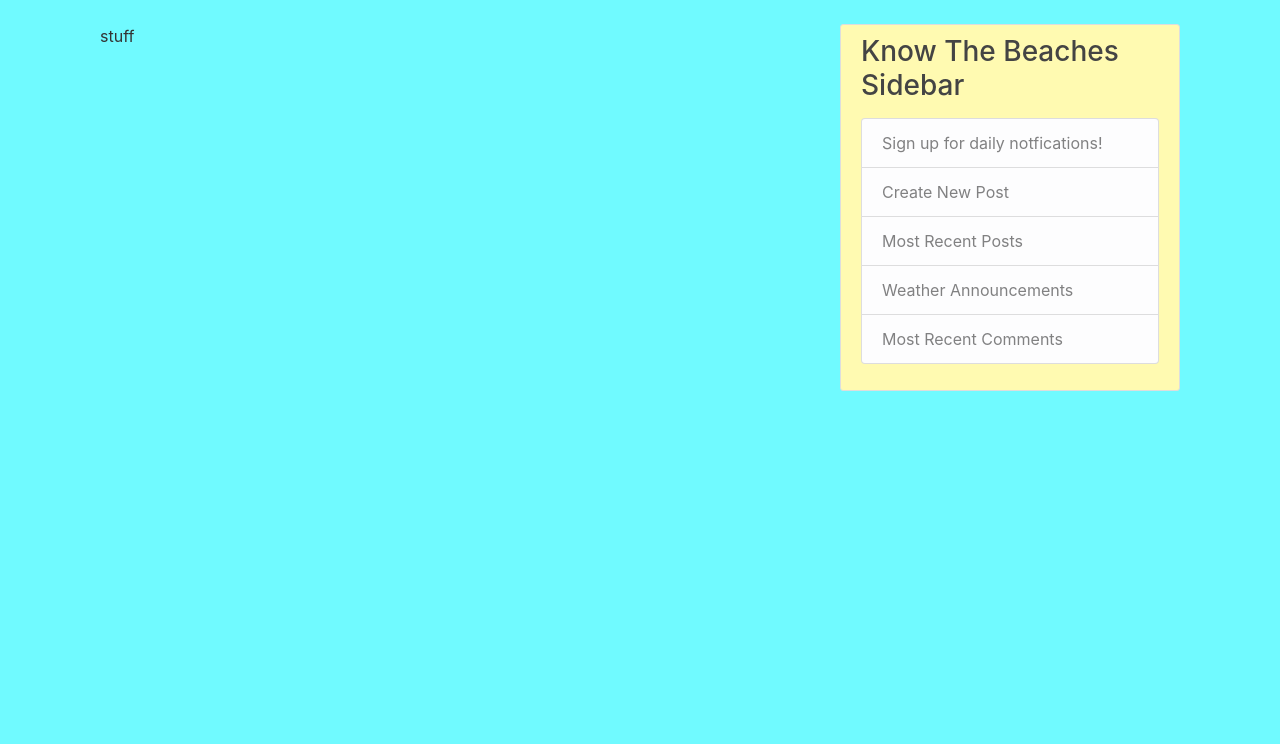
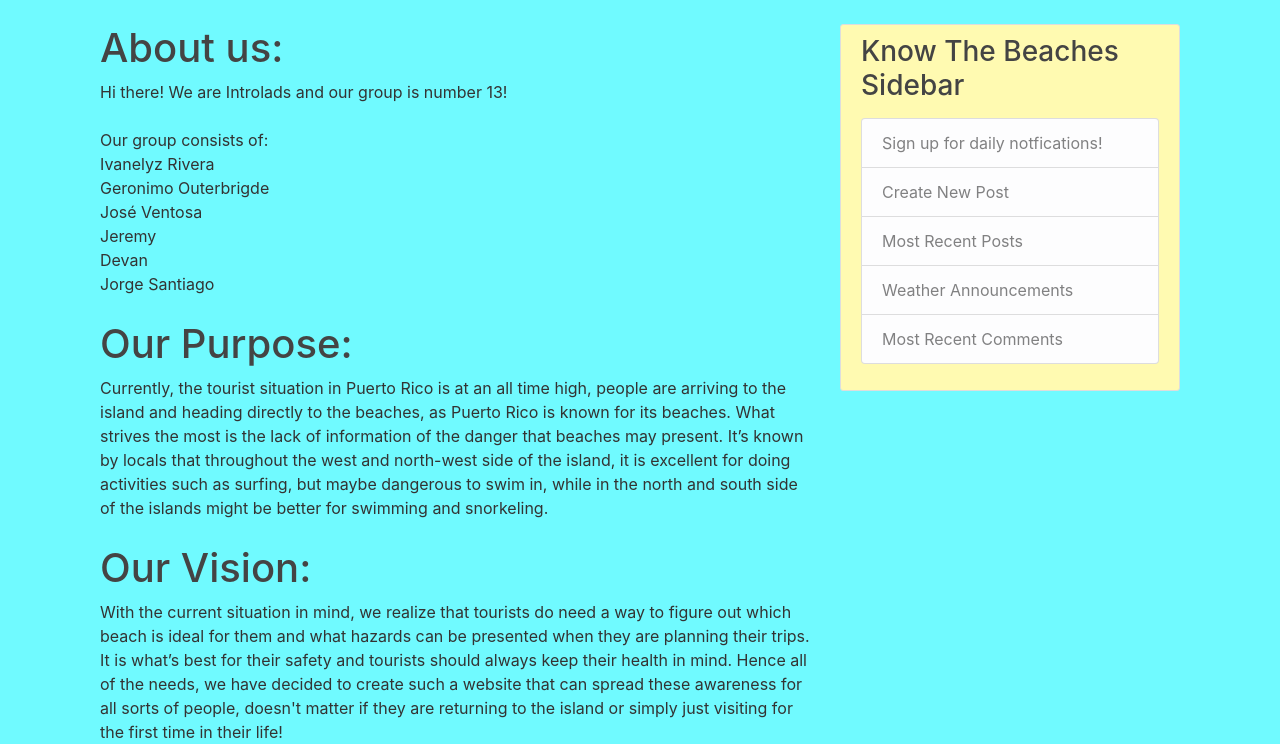
Before and after one commit to uprm-inso-4101-2021-2022-s1/semester-project-team-13, a Django app: page /about/ in a window 1280 px wide. Shown: the part 56-800 px from the top of the page. Run offline with Django 3.2, Linux system fonts and the light colour scheme; some libraries are stand-ins or nearby versions.

Commit message:
about us

```diff
--- a/templates/about/about.html
+++ b/templates/about/about.html
@@ -1,5 +1,22 @@
 {% extends "base.html" %}
 
 {% block content %}
-stuff
+<h1>About us: </h1>
+Hi there!
+We are Introlads and our group is number 13!
+<br>
+<br>Our group consists of:
+<br> Ivanelyz Rivera
+<br> Geronimo Outerbrigde
+<br> José Ventosa
+<br> Jeremy
+<br> Devan
+<br> Jorge Santiago
+<br>
+<br>
+<h1>Our Purpose: </h1>
+Currently, the tourist situation in Puerto Rico is at an all time high, people are arriving to the island and heading directly to the beaches, as Puerto Rico is known for its beaches. What strives the most is the lack of information of the danger that beaches may present. It’s known by locals that throughout the west and north-west side of the island, it is excellent for doing activities such as surfing, but maybe dangerous to swim in, while in the north and south side of the islands might be better for swimming and snorkeling.
+<br>
+<br><h1>Our Vision: </h1>
+With the current situation in mind, we realize that tourists do need a way to figure out which beach is ideal for them and what hazards can be presented when they are planning their trips. It is what’s best for their safety and tourists should always keep their health in mind. Hence all of the needs, we have decided to create such a website that can spread these awareness for all sorts of people, doesn't matter if they are returning to the island or simply just visiting for the first time in their life!
 {% endblock content %}
```
